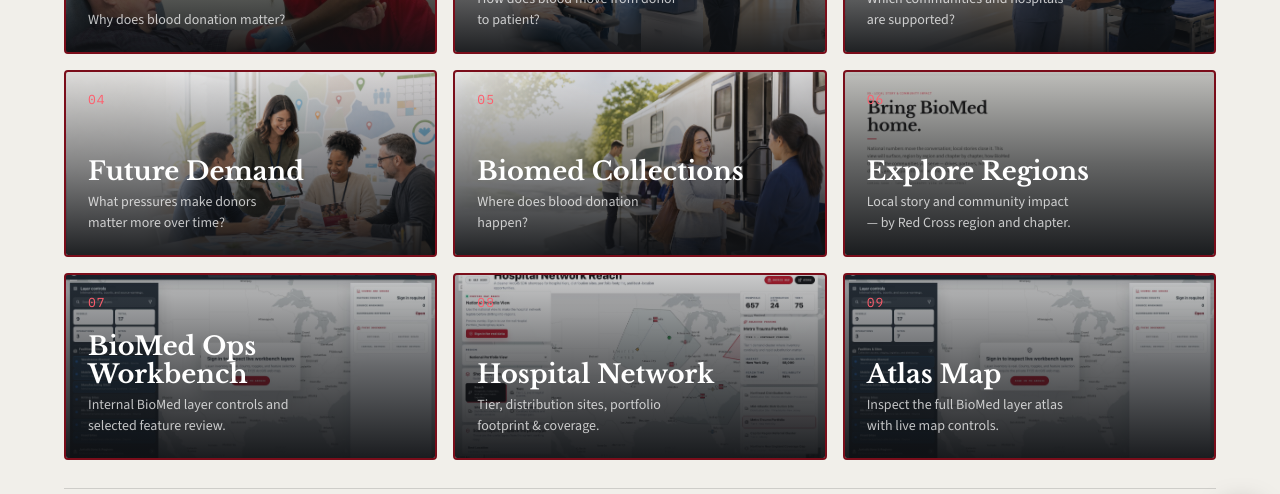
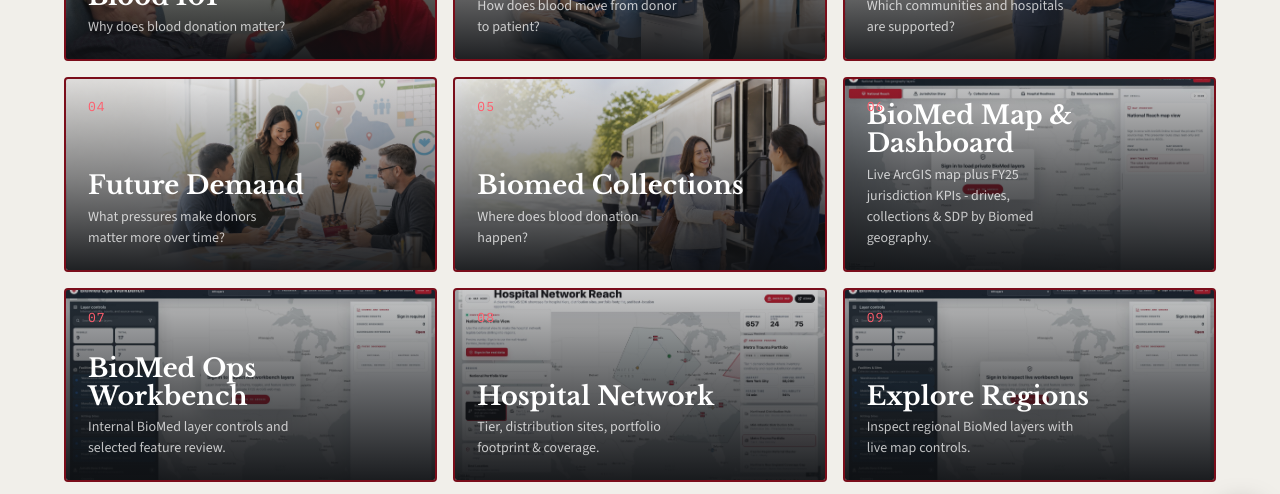
Before and after one commit to franzenjb/biomed-blood-servicesv2, a React (Vite) app: page /hub in a window 1280 px wide. Shown: the part 244-738 px from the top of the page. Built offline with nearby package versions, Linux system fonts and the light colour scheme; no server answers; the database is empty.

Commit message:
Rename Atlas map surface to Explore Regions

```diff
--- a/src/config/arcgisLayers.ts
+++ b/src/config/arcgisLayers.ts
@@ -283,7 +283,7 @@ export const biomedWorkbenchSupplementalLayers = [
 ] satisfies ArcJurisdictionSupplementalLayerSource[];
 
 export const biomedLayerAtlasSource = {
-  title: "BioMed Layer Atlas",
+  title: "Explore Regions",
   routePath: "/biomed-layer-atlas",
   webMapItemId: arcJurisdictionMapSource.webMapItemId,
   itemUrl: arcJurisdictionMapSource.itemUrl,
--- a/src/pages/BiomedLayerAtlasPage.tsx
+++ b/src/pages/BiomedLayerAtlasPage.tsx
@@ -5,10 +5,10 @@ export default function BiomedLayerAtlasPage() {
   return (
     <BiomedOpsWorkbenchPage
       title={biomedLayerAtlasSource.title}
-      resultLabel="Layer atlas"
+      resultLabel="Explore Regions"
       supplementalLayers={biomedLayerAtlasSource.supplementalLayers}
-      signInHeading="Sign in to inspect the full layer atlas"
-      signInCopy="The Workbench layer inventory plus supplemental source layers are listed here. Live counts, search, and selected features require the private Red Cross ArcGIS web map."
+      signInHeading="Sign in to inspect Explore Regions"
+      signInCopy="Live regional layer counts, search, and selected features require the private Red Cross ArcGIS web map."
       testId="biomed-layer-atlas"
     />
   );
--- a/src/pages/HubPage.tsx
+++ b/src/pages/HubPage.tsx
@@ -35,19 +35,21 @@ export default function HubPage() {
           </Link>
         ))}
 
-        <Link
-          to="/regions"
+        <a
+          href="/dashboard"
+          target="_blank"
+          rel="noreferrer"
           className="hub__card hub__card--map"
-          style={{ backgroundImage: "url(/covers/tools/regions.jpg)" }}
-          data-testid="hub-card-explore-regions"
+          style={{ backgroundImage: "url(/covers/tools/dashboard.jpg)" }}
+          data-testid="hub-card-map-dashboard"
         >
           <span className="hub__scrim" />
           <span className="hub__index mono">06</span>
           <span className="hub__body">
-            <span className="hub__title">Explore Regions</span>
-            <span className="hub__q">Local story and community impact — by Red Cross region and chapter.</span>
+            <span className="hub__title">BioMed Map &amp; Dashboard</span>
+            <span className="hub__q">Live ArcGIS map plus FY25 jurisdiction KPIs - drives, collections &amp; SDP by Biomed geography.</span>
           </span>
-        </Link>
+        </a>
 
         <Link
           to="/biomed-ops-workbench"
@@ -81,13 +83,13 @@ export default function HubPage() {
           to="/biomed-layer-atlas"
           className="hub__card hub__card--map"
           style={{ backgroundImage: "url(/covers/tools/ops-workbench.jpg)" }}
-          data-testid="hub-card-layer-atlas"
+          data-testid="hub-card-explore-regions"
         >
           <span className="hub__scrim" />
           <span className="hub__index mono">09</span>
           <span className="hub__body">
-            <span className="hub__title">Atlas Map</span>
-            <span className="hub__q">Inspect the full BioMed layer atlas with live map controls.</span>
+            <span className="hub__title">Explore Regions</span>
+            <span className="hub__q">Inspect regional BioMed layers with live map controls.</span>
           </span>
         </Link>
       </nav>
```
Also changed, not shown: 1 other file (tests, documents, lock files or other folders).
